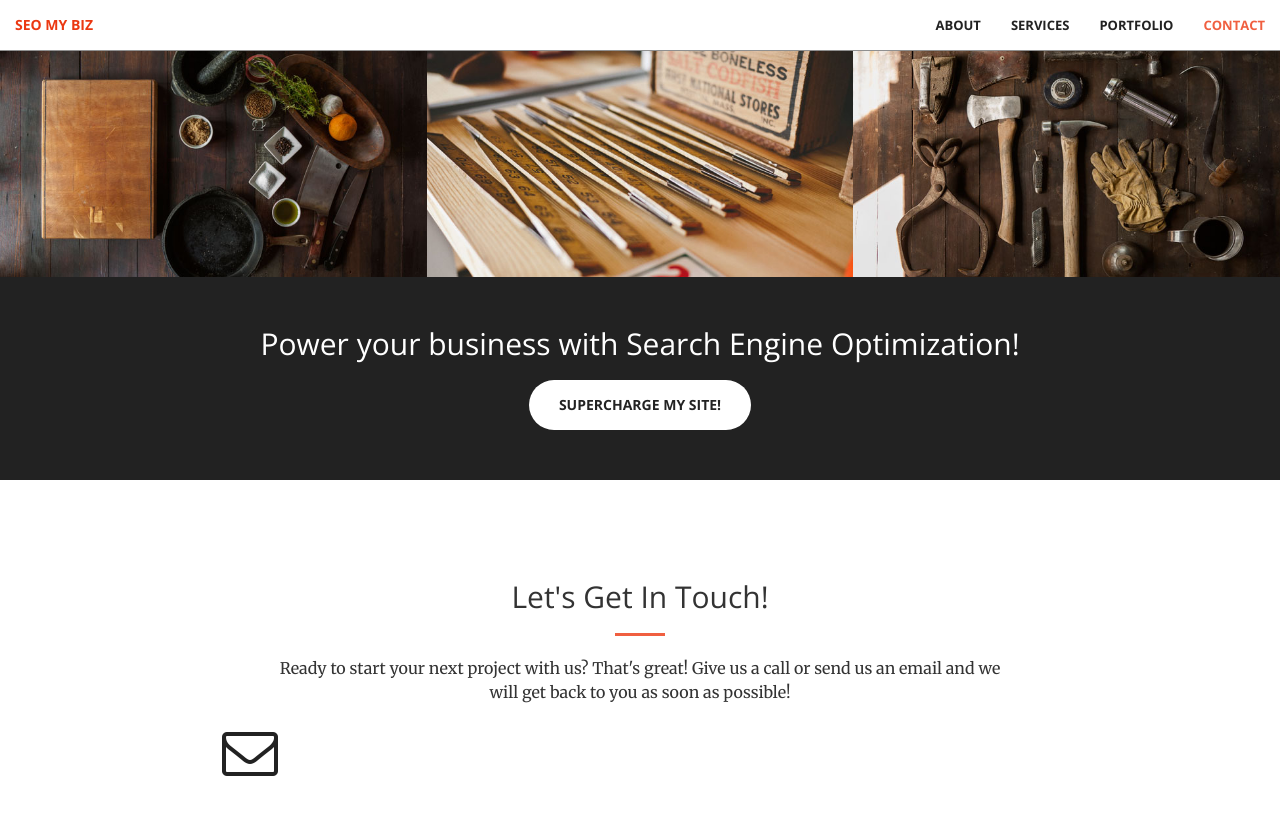
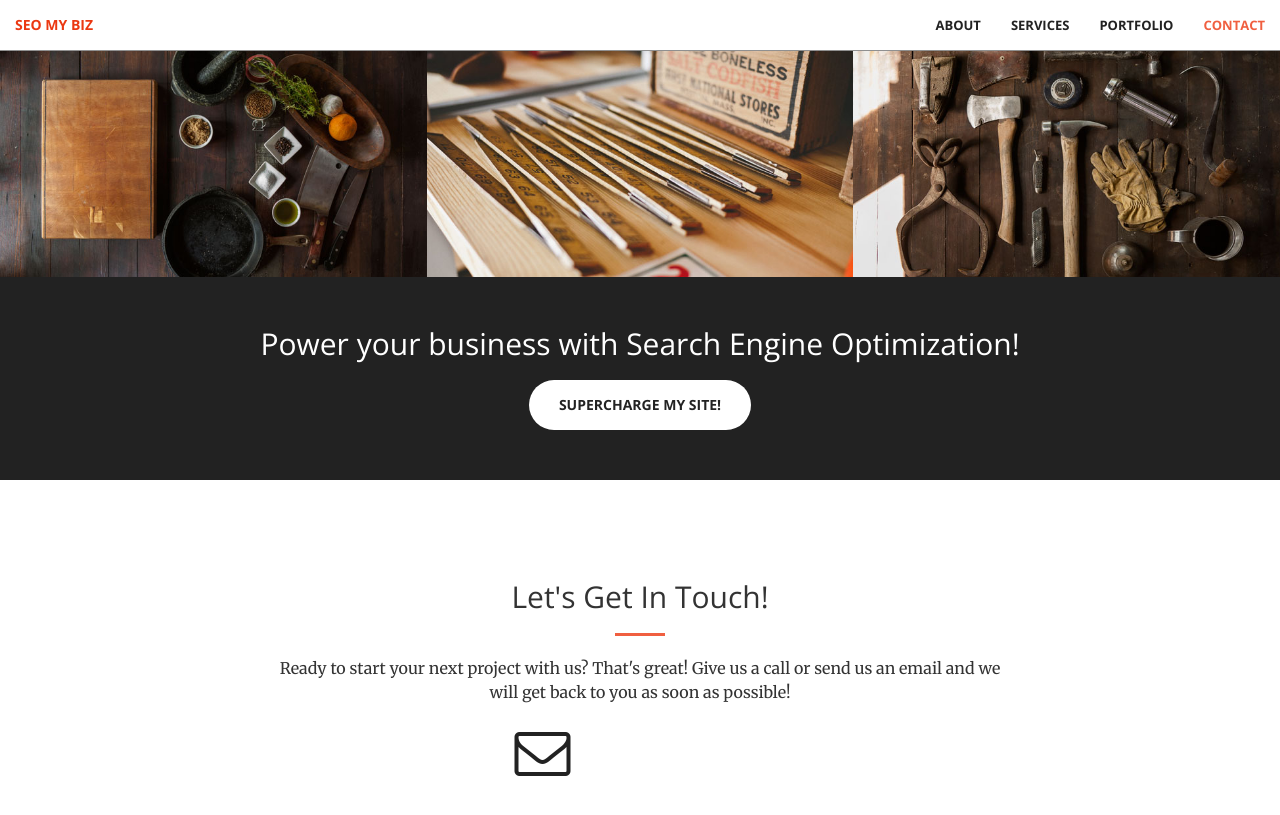
Before and after one commit to RustisaurusRex/website, a Jekyll site: the page built from index.html, in a window 1280 px wide and 900 px high, scrolled down 2005 px. Shown: the top 815 px of the window. Built offline with Jekyll 4.4.1, drawn with Linux system fonts in a browser that asks for light colours.

Commit message:
Tweak mail icon

```diff
--- a/_includes/contact.html
+++ b/_includes/contact.html
@@ -14,7 +14,7 @@
             </a>
         </div>
         -->
-        <div class="col-lg-2 col-lg-offset-1 text-center" style="justify-self: center;">
+        <div class="col-lg-8 col-lg-offset-1 text-center">
             <a href="mailto:{{ site.email }}">
             <i class="fa fa-envelope-o fa-3x wow bounceIn" data-wow-delay=".1s"></i>
                 <p>{{ site.email }}</p>
```
